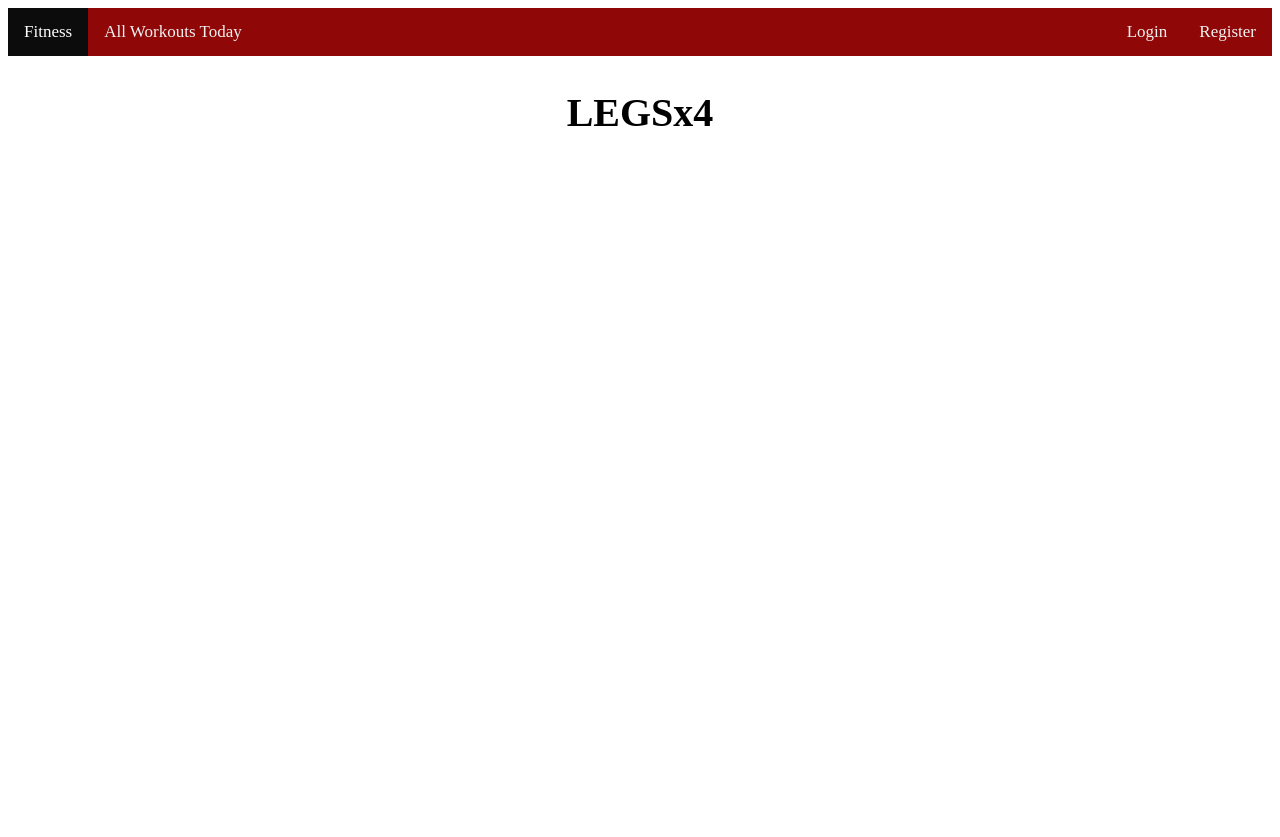
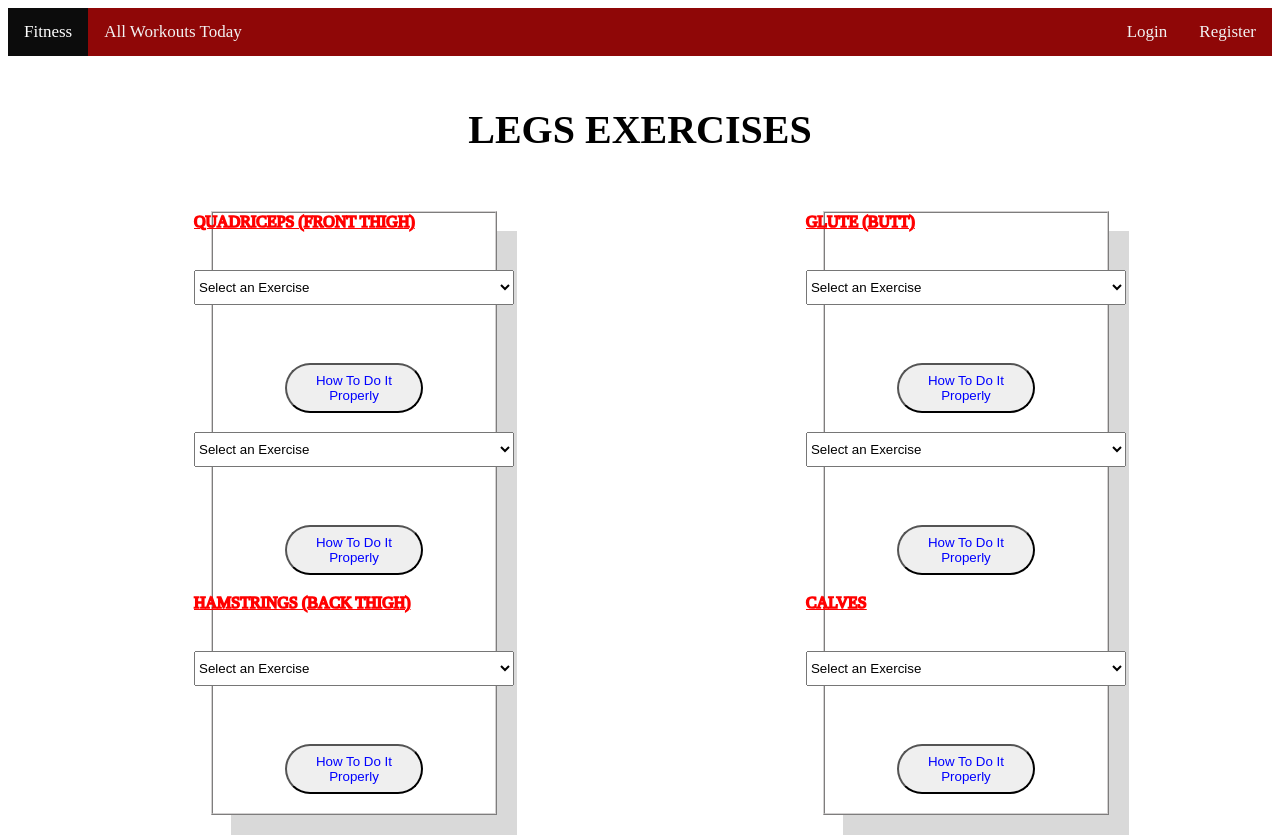
Before and after one commit to nikolovcdxx/workout-today, a React (Create React App) app in the folder client/: page /create/legs in a window 1280 px wide. Shown: the top 837 px of the page. Before the commit the page ends 800 px from the top, so only its background shows below. Built offline with nearby package versions, Linux system fonts and the light colour scheme; no server answers.

Commit message:
Legs Component Added

```diff
--- a/client/src/App.js
+++ b/client/src/App.js
@@ -18,6 +18,7 @@ import Logout from './components/Logout/Logout';
 import CreateSelection from './components/Create/CreateSelection/CreateSelection';
 import Push from './components/Create/Push/Push';
 import Pull from './components/Create/Pull/Pull';
+import Legs from './components/Create/Legs/Legs';
 import Edit from './components/Edit/Edit';
 import { useLocalStorage } from './hooks/useLocalStorage';
 
@@ -67,7 +68,7 @@ function App() {
                         <Route path="/create" element={<CreateSelection />} />
                         <Route path="/create/push" element={<Push />} />
                         <Route path="/create/pull" element={<Pull />} />
-                        <Route path="/create/legs" element={<h2>LEGSx4</h2>} />
+                        <Route path="/create/legs" element={<Legs />} />
                         <Route path="/workouts" element={<Catalog />} />
                         <Route path="/workouts/:workoutId" element={<h2>DETAILITE ZA TRENIROVKATA NA CHOBANIN X</h2>} />
                         <Route path="/workouts/:workoutId/edit" element={<Edit />} />
--- a/client/src/components/Create/Legs/Legs.js
+++ b/client/src/components/Create/Legs/Legs.js
@@ -0,0 +1,142 @@
+import { useState } from 'react';
+import { useNavigate } from 'react-router-dom';
+import { useContext } from 'react';
+
+import { WorkoutContext } from '../../../contexts/WorkoutContext';
+import * as workoutService from '../../../services/workoutService';
+import workoutCreation from '../../../services/workoutCreation';
+import videoService from '../../../services/videoService';
+
+export default function Push() {
+    const navigate = useNavigate();
+    const { workouts, workoutAdd } = useContext(WorkoutContext);
+
+    const generateHandler = (e) => {
+        e.preventDefault();
+        try {
+            const workoutData = workoutCreation(e, workouts, 'legs');
+
+            if (typeof workoutData === 'string') {
+                throw new Error(workoutData);
+            }
+
+            workoutService.create(workoutData)
+                .then(result => {
+                    workoutAdd(result);
+                });
+
+            navigate('/workouts');
+        } catch (err) {
+            alert(err.message);
+        }
+    };
+
+    const [quadriceps1, setQuadriceps1] = useState('');
+    const [quadriceps2, setQuadriceps2] = useState('');
+    const [hamstrings, setHamstrings] = useState('');
+    const [glute1, setGlute1] = useState('');
+    const [glute2, setGlute2] = useState('');
+    const [calves, setCalves] = useState('');
+
+
+    const onClickVideoHandler = (e) => {
+        const id = e.target.id;
+        switch (id) {
+            case 'quad1':
+                videoService(quadriceps1);
+                break;
+            case 'quad2':
+                videoService(quadriceps2);
+                break;
+            case 'hamstring':
+                videoService(hamstrings);
+                break;
+            case 'gl1':
+                videoService(glute1);
+                break;
+            case 'gl2':
+                videoService(glute2);
+                break;
+            case 'calf':
+                videoService(calves);
+                break;
+            default:
+                break;
+        }
+    };
+
+    return (
+        <form onSubmit={generateHandler}>
+            <section id="dashboard">
+                <h2>LEGS EXERCISES</h2>
+                <ul className="push-card-wrapper">
+                    <li className="push-card">
+                        <label htmlFor="quadriceps1">QUADRICEPS (FRONT THIGH)</label>
+                        <select name="quadriceps1" id="quadriceps1" value={quadriceps1} onChange={(e) => setQuadriceps1(e.target.value)}>
+                            <option value="none" hidden>Select an Exercise</option>
+                            <option value="front-squats" disabled={quadriceps2 === 'front-squats'}>Front Squats</option>
+                            <option value="hack-squats" disabled={quadriceps2 === 'hack-squats'}>Hack Squats</option>
+                            <option value="high-bar-back-squats" disabled={quadriceps2 === 'high-bar-back-squats'}>High Bar Back Squats</option>
+                            <option value="leg-extensions" disabled={quadriceps2 === 'leg-extensions'}>Leg Extensions</option>
+                            <option value="leg-press" disabled={quadriceps2 === 'leg-press'}>Leg Press</option>
+                        </select>
+                        <button type="button" id="quad1" onClick={onClickVideoHandler}>How To Do It Properly</button>
+
+                        <select name="quadriceps2" id="quadriceps2" value={quadriceps2} onChange={(e) => setQuadriceps2(e.target.value)}>
+                            <option value="none" hidden>Select an Exercise</option>
+                            <option value="front-squats" disabled={quadriceps1 === 'front-squats'}>Front Squats</option>
+                            <option value="hack-squats" disabled={quadriceps1 === 'hack-squats'}>Hack Squats</option>
+                            <option value="high-bar-back-squats" disabled={quadriceps1 === 'high-bar-back-squats'}>High Bar Back Squats</option>
+                            <option value="leg-extensions" disabled={quadriceps1 === 'leg-extensions'}>Leg Extensions</option>
+                            <option value="leg-press" disabled={quadriceps1 === 'leg-press'}>Leg Press</option>
+                        </select>
+                        <button type="button" id="quad2" onClick={onClickVideoHandler}>How To Do It Properly</button>
+
+                        <label htmlFor="hamstrings">HAMSTRINGS (BACK THIGH)</label>
+                        <select name="hamstrings" id="hamstrings" value={hamstrings} onChange={(e) => setHamstrings(e.target.value)}>
+                            <option value="none" hidden>Select an Exercise</option>
+                            <option value="seated-leg-curl">Seated Leg Curl</option>
+                            <option value="barbell-romanian-deadlift">Barbell Romanian Deadlift</option>
+                            <option value="glute-ham-raises">Glute Ham Raises</option>
+                            <option value="stationary-split-squats">Stationary Split Squats</option>
+                        </select>
+                        <button type="button" id="hamstring" onClick={onClickVideoHandler}>How To Do It Properly</button>
+                    </li>
+                    <li className="push-card">
+                        <label htmlFor="glute1">GLUTE (BUTT)</label>
+                        <select name="glute1" id="glute1" value={glute1} onChange={(e) => setGlute1(e.target.value)}>
+                            <option value="none" hidden>Select an Exercise</option>
+                            <option value="barbell-hip-thrust" disabled={glute2 === 'barbell-hip-thrust'}>Barbell Hip Thrust</option>
+                            <option value="45°-hip-extension" disabled={glute2 === '45°-hip-extension'}>45° Hip Extension</option>
+                            <option value="deadlift" disabled={glute2 === 'deadlift'}>Deadlift</option>
+                            <option value="cable-pull-throughs" disabled={glute2 === 'cable-pull-throughs'}>Cable Pull Throughs</option>
+                            <option value="glute-medius-kickbacks" disabled={glute2 === 'glute-medius-kickbacks'}>Glute Medius Kickbacks</option>
+                        </select>
+                        <button type="button" id="gl1" onClick={onClickVideoHandler}>How To Do It Properly</button>
+
+                        <select name="glute2" id="glute2" value={glute2} onChange={(e) => setGlute2(e.target.value)}>
+                            <option value="none" hidden>Select an Exercise</option>
+                            <option value="barbell-hip-thrust" disabled={glute1 === 'barbell-hip-thrust'}>Barbell Hip Thrust</option>
+                            <option value="45°-hip-extension" disabled={glute1 === '45°-hip-extension'}>45° Hip Extension</option>
+                            <option value="deadlift" disabled={glute1 === 'deadlift'}>Deadlift</option>
+                            <option value="cable-pull-throughs" disabled={glute1 === 'cable-pull-throughs'}>Cable Pull Throughs</option>
+                            <option value="glute-medius-kickbacks" disabled={glute1 === 'glute-medius-kickbacks'}>Glute Medius Kickbacks</option>
+                        </select>
+                        <button type="button" id="gl2" onClick={onClickVideoHandler}>How To Do It Properly</button>
+
+                        <label htmlFor="calves">CALVES</label>
+                        <select name="calves" id="calves" value={calves} onChange={(e) => setCalves(e.target.value)}>
+                            <option value="none" hidden>Select an Exercise</option>
+                            <option value="standing-calf-raises">Standing Calf Raises</option>
+                            <option value="seated-calf-raises">Seated Calf Raises</option>
+                            <option value="leg-press-calf-raises">Leg Press Calf Raises</option>
+                        </select>
+                        <button type="button" id="calf" onClick={onClickVideoHandler}>How To Do It Properly</button>
+                    </li>
+                </ul>
+
+            </section>
+            <button className="btn-generate">GENERATE</button>
+        </form>
+    );
+}
```
